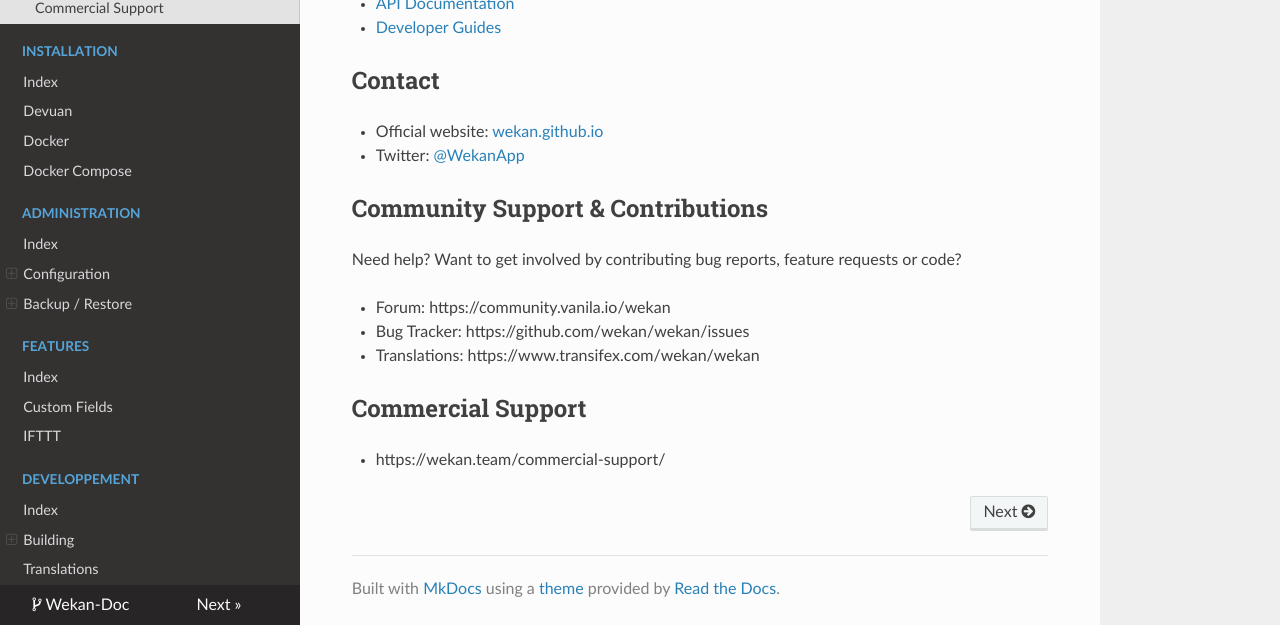
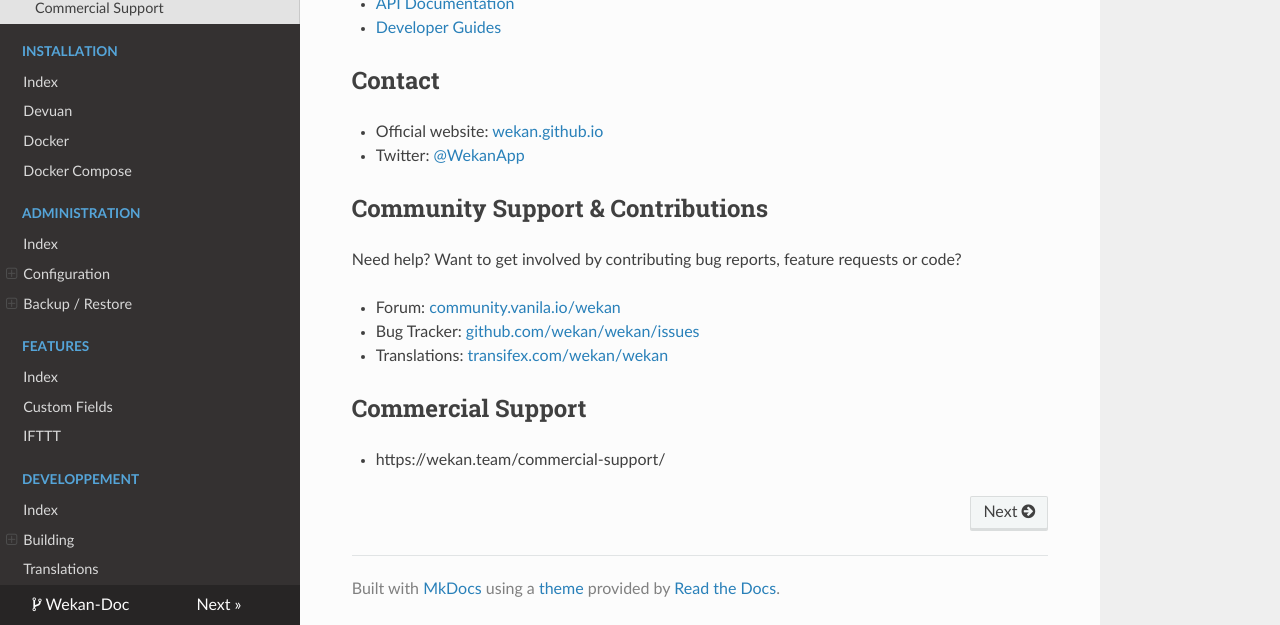
Before and after one commit to wekan/wekan-doc, an MkDocs documentation site: the page built from docs/index.md, in a window 1280 px wide and 900 px high, scrolled down 649 px, cut to the strip 275-900 px from the top of the window. Built offline with MkDocs 1.6.1, drawn with Linux system fonts in a browser that asks for light colours; nearby versions of some CDN libraries; part of the change alters nothing that is shown.

Commit message:
links fixed

```diff
--- a/docs/index.md
+++ b/docs/index.md
@@ -22,9 +22,9 @@ It is Free and Open Source software (FOSS) and is being developed under MIT lice
 ## Community Support & Contributions
 Need help? Want to get involved by contributing bug reports, feature requests or code?
 
-* Forum: https://community.vanila.io/wekan
-* Bug Tracker: https://github.com/wekan/wekan/issues
-* Translations: https://www.transifex.com/wekan/wekan
+* Forum: [community.vanila.io/wekan](https://community.vanila.io/wekan)
+* Bug Tracker: [github.com/wekan/wekan/issues](https://github.com/wekan/wekan/issues)
+* Translations: [transifex.com/wekan/wekan](https://www.transifex.com/wekan/wekan)
 
 ## Commercial Support
 * https://wekan.team/commercial-support/
```
